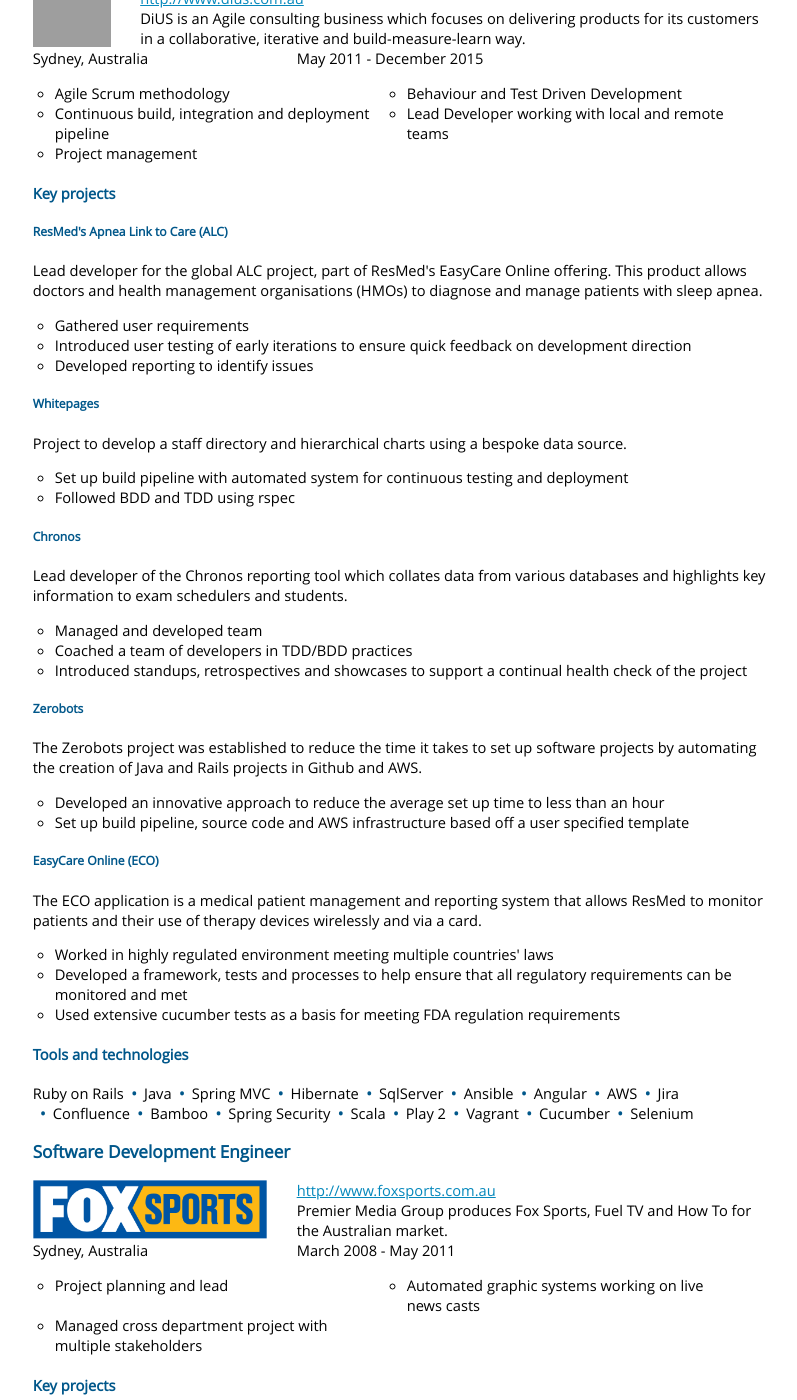
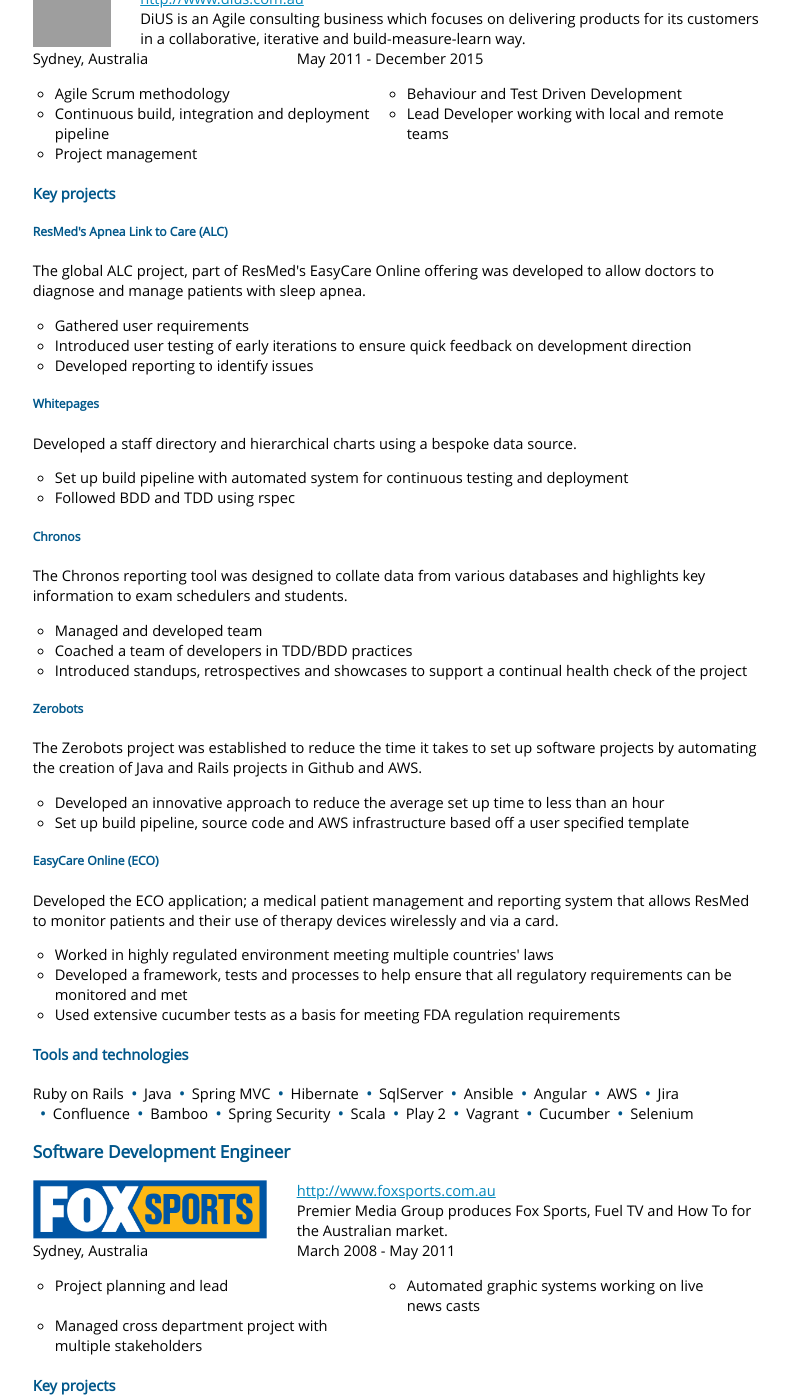
Before and after one commit to StephenSmithwick/StephenSmithwick.github.io, a Jekyll site: the page built from cv.html, in a window 1280 px wide and 1400 px high, scrolled down 1762 px. Shown: the whole window, without its empty margins (166-963 px from the left). Built offline with Jekyll 4.4.1, drawn with Linux system fonts in a browser that asks for light colours; some of the changed text lies outside the part shown; grey boxes are pictures that could not be loaded.

Commit message:
Tidying up the wording

```diff
--- a/cv.html
+++ b/cv.html
@@ -176,8 +176,7 @@
         <section>
           <h5>ResMed's Apnea Link to Care (ALC)</h5>
           <p>
-            Lead developer for the global ALC project, part of ResMed's EasyCare Online offering.
-            This product allows doctors and health management organisations (HMOs) to diagnose and manage patients with sleep apnea.
+            The global ALC project, part of ResMed's EasyCare Online offering was developed to allow doctors to diagnose and manage patients with sleep apnea.
           </p>
           <ul>
             <li>Gathered user requirements</li>
@@ -189,7 +188,7 @@
         <section>
           <h5>Whitepages</h5>
           <p>
-            Project to develop a staff directory and hierarchical charts using a bespoke data source.
+            Developed a staff directory and hierarchical charts using a bespoke data source.
           </p>
           <ul>
             <li>Set up build pipeline with automated system for continuous testing and deployment</li>
@@ -200,7 +199,7 @@
         <section>
           <h5>Chronos</h5>
           <p>
-            Lead developer of the Chronos reporting tool which collates data from various databases and highlights key information to exam schedulers and students.
+            The Chronos reporting tool was designed to collate data from various databases and highlights key information to exam schedulers and students.
           </p>
           <ul>
             <li>Managed and developed team</li>
@@ -224,7 +223,7 @@
         <section>
           <h5>EasyCare Online (ECO)</h5>
           <p>
-            The ECO application is a medical patient management and reporting system that allows ResMed to monitor patients
+            Developed the ECO application; a medical patient management and reporting system that allows ResMed to monitor patients
             and their use of therapy devices wirelessly and via a card.
           </p>
           <ul>
@@ -446,8 +445,12 @@
 
       <section>
         <h5>FirstStop</h5>
+        <p>
+          In conjunction with the Blue Mountains Bush Fire Crisis team and Sydney University, this project developed a program which allows users affected by disaster to
+          share their personal data with aid agencies using a QR code (June 2014).
+        </p>
 
-        <p>
+        <!-- <p>
           In conjunction with the Blue Mountains Bush Fire Crisis team and Sydney University, this project developed a tool to assist people
           who have been affected by a disaster (June 2014).
         </p>
@@ -456,16 +459,16 @@
           <li>Developed a program which allows users to share their personal data using a QR code</li>
           <li>Allowed sharing of data between aid agencies, the police, the ATO etc.</li>
         </ul>
-      </section>
+      </section> -->
 
       <section>
         <h5>SmallConnect</h5>
 
-        <p>A project focussing on bringing easy access to services to at risk youth (November 2015).</p>
+        <p>This project focussed on bringing easy access to services to at risk youth (November 2015).</p>
 
-        <ul>
+        <!-- <ul>
           <li>Rapidly developed prototype over 24 hour period.</li>
-        </ul>
+        </ul> -->
       </section>
 
       <section>
```
Also changed, not shown: other parts of cv.html (+1 -1 lines).
